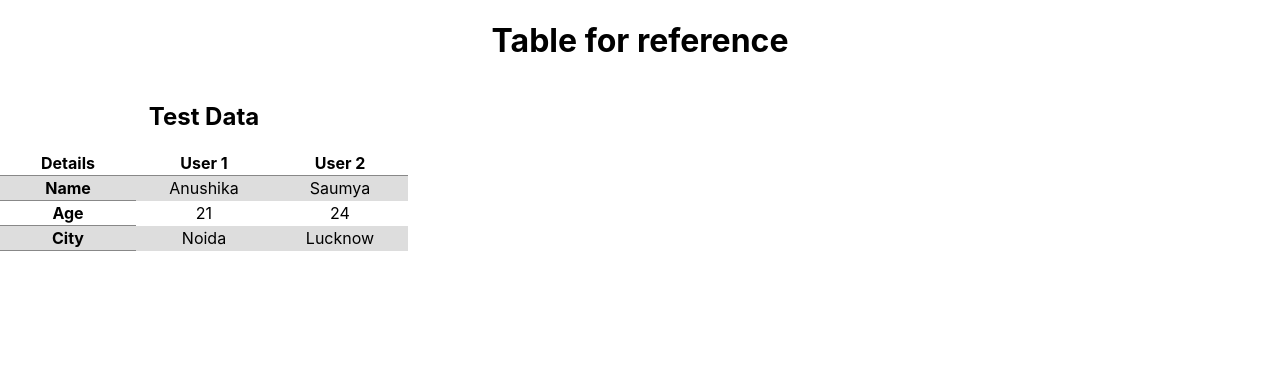
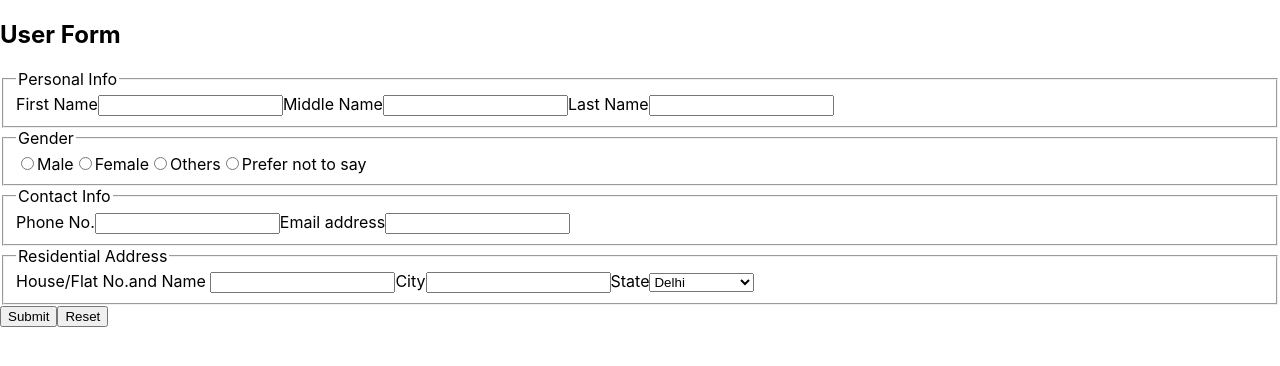
Before and after one commit to anushika-rtctek/AccessibilityReactApp, a React (Create React App) app: page / in a window 1280 px wide. Shown: the top 366 px of the page. Built offline with nearby package versions, Linux system fonts and the light colour scheme.

Commit message:
User form added

```diff
--- a/package.json
+++ b/package.json
@@ -3,9 +3,11 @@
   "version": "0.1.0",
   "private": true,
   "dependencies": {
+    "@mui/material": "^5.15.17",
     "@testing-library/jest-dom": "^5.17.0",
     "@testing-library/react": "^13.4.0",
     "@testing-library/user-event": "^13.5.0",
+    "mui-components": "^0.3.1",
     "react": "^18.3.1",
     "react-dom": "^18.3.1",
     "react-scripts": "5.0.1",
--- a/src/App.js
+++ b/src/App.js
@@ -1,10 +1,12 @@
-import './App.css';
+// import './App.css';
 import DivTable from './Components/DivTable';
+import { UserForm } from './Components/UserForm';
 
 function App() {
   return (
     <div className="App">
-      <DivTable/>
+      <UserForm/>
+      {/* <DivTable/> */}
     </div>
   );
 }
--- /dev/null
+++ b/src/Components/UserForm.js
@@ -0,0 +1,87 @@
+import { Snackbar } from '@mui/material';
+import React, { useState } from 'react'
+
+
+export const UserForm = () => {
+
+    const [inputs, setInputs] = useState({})
+    const [openSnackbar, setOpenSnackbar] = useState(false);
+
+    const changeHandler = (event) => {
+        const { name, value, type, checked } = event.target;
+        const newValue = type === 'radio' ? value : value;
+        setInputs(values => ({...values, [name]: newValue}));
+    };
+
+    const submitHandler = event => {
+        event.preventDefault()
+        // alert('Form submitted successfully!!!')
+        setOpenSnackbar(true);
+    }
+
+    const handleCloseSnackbar = () => {
+        setOpenSnackbar(false);
+    };
+
+    const resetHandler = event => {
+        event.preventDefault();
+        setInputs({});
+    }
+
+
+  return (
+    <div>
+        <div>
+            <h2>User Form</h2>
+            <Snackbar open={openSnackbar} autoHideDuration={6000} onClose={handleCloseSnackbar} message="Note archived"/>
+        </div>
+      <form method='post' onSubmit={submitHandler}>
+        <fieldset>
+            <legend>Personal Info</legend>
+            <label htmlFor='fname'>First Name</label>
+            <input name='fname' id='fname' onChange={changeHandler} value={inputs.fname || ''} type='text' required/>
+            <label htmlFor='mname'>Middle Name</label>
+            <input name='mname' id='mname' onChange={changeHandler} value={inputs.mname || ''} type='text' required/>
+            <label htmlFor='lname'>Last Name</label>
+            <input name='lname' id='lname' onChange={changeHandler} value={inputs.lname || ''} type='text' required/>
+        </fieldset>
+        <fieldset>
+            <legend>Gender</legend>
+            <input name='gender' id='male' onChange={changeHandler} checked={inputs.gender === 'male'} value='male' type='radio'/>
+            <label htmlFor='male'>Male</label>
+            <input name='gender' id='female' onChange={changeHandler} checked={inputs.gender === 'female'} value='female' type='radio'/>
+            <label htmlFor='female'>Female</label>
+            <input name='gender' id='others' onChange={changeHandler} checked={inputs.gender === 'others'} value='others' type='radio'/>
+            <label htmlFor='others'>Others</label>
+            <input name='gender' id='na' onChange={changeHandler} checked={inputs.gender === 'na'} value='na' type='radio'/>
+            <label htmlFor='na'>Prefer not to say</label>
+        </fieldset>
+        <fieldset>
+            <legend>Contact Info</legend>
+            <label htmlFor='phno'>Phone No.</label>
+            <input name='phno' id='phno' onChange={changeHandler} value={inputs.phno || ''} type='number' maxLength={10} required/>
+            <label htmlFor='email'>Email address</label>
+            <input name='email' id='email' onChange={changeHandler} value={inputs.email || ''} type='email' required/>
+        </fieldset>
+        <fieldset>
+            <legend>Residential Address</legend>
+            <label htmlFor='house'>House/Flat No.and Name </label>
+            <input name='house' id='house' onChange={changeHandler} value={inputs.house || ''} type='text' required/>
+            <label htmlFor='city'>City</label>
+            <input name='city' id='city' onChange={changeHandler} value={inputs.city || ''} type='text' required/>
+            <label htmlFor='states'>State</label>
+            <select name='states' id='states' onChange={changeHandler} value={inputs.states || ''} required>
+                <option value='DL'>Delhi</option>
+                <option value='UP'>Uttar Pradesh</option>
+                <option value='BH'>Bihar</option>
+                <option value='HR'>Haryana</option>
+            </select>
+        </fieldset>
+        <div>
+            <button type='submit'>Submit</button>
+            <button type='reset' onClick={resetHandler}>Reset</button>
+        </div>
+      </form>
+    </div>
+  )
+}
```
Also changed, not shown: 1 other file (tests, documents, lock files or other folders).
